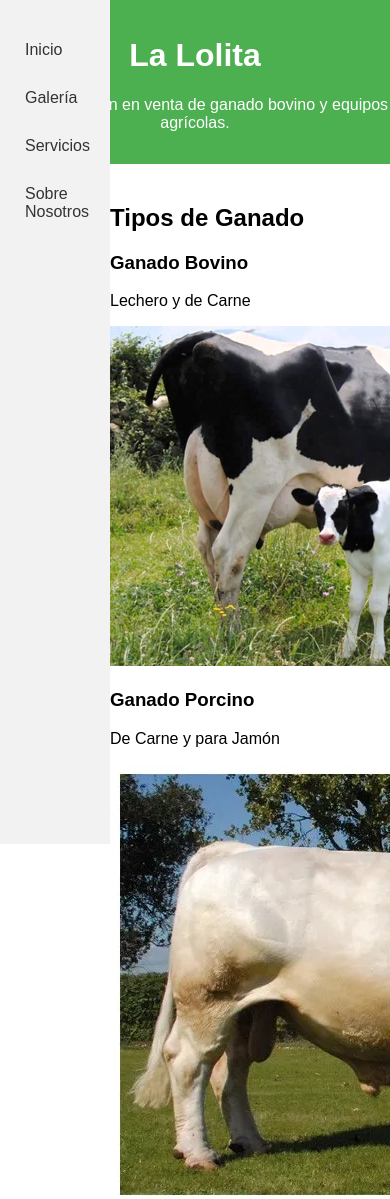
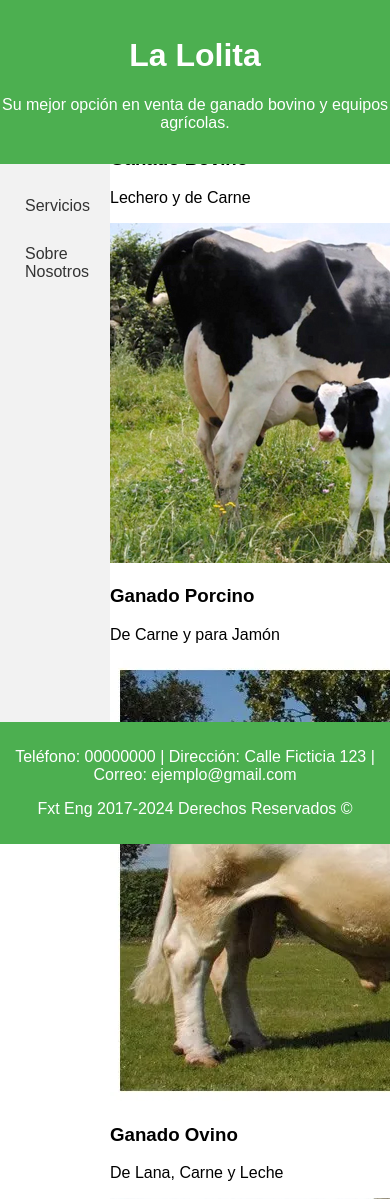
Before and after one commit to htunay2024/prueba03, a PHP site: page /galeria.html in a window 390 px wide; the page is wider, and only the part inside the window is pictured. Shown: the top 1199 px of that part. Run offline with PHP 8.4, Linux system fonts and the light colour scheme.

Commit message:
Update styles.css

```diff
--- a/styles.css
+++ b/styles.css
@@ -1,97 +1,64 @@
-/* Estilos del menú */
+/* Ajustar el menú para que no cubra el encabezado */
 nav {
     width: 200px; /* Ancho fijo del menú */
     background-color: #f2f2f2;
     padding: 15px;
     position: fixed; /* Fijar el menú a la izquierda */
-    top: 0;
-    left: -180px; /* Mover el menú fuera de la pantalla dejando una pestaña */
-    bottom: 0; /* Extender hasta la parte inferior de la página */
+    top: 60px; /* Ajusta este valor según la altura del encabezado */
+    left: 0;
+    bottom: 40px; /* Extender hasta la parte inferior del pie de página */
     overflow-y: auto; /* Añadir scroll si el contenido es largo */
-    transition: left 0.3s ease; /* Transición suave para mostrar/ocultar */
-}
-
-nav:hover {
-    left: 0; /* Mostrar el menú completo al pasar el mouse */
-}
-
-nav::after {
-    content: 'Menú'; /* Pestaña visible */
-    position: absolute;
-    top: 50%;
-    right: -50px; /* Posicionar la pestaña fuera del menú */
-    transform: translateY(-50%);
-    background-color: #4CAF50;
-    color: white;
-    padding: 10px;
-    cursor: pointer;
-    border-radius: 5px 0 0 5px;
-    font-weight: bold;
-    transition: right 0.3s ease;
-}
-
-nav:hover::after {
-    right: -180px; /* Ocultar la pestaña cuando el menú esté visible */
 }
 
 /* Ajustar el contenido principal para que no se superponga con el menú */
 main {
-    margin-left: 40px; /* Ajustar espacio para la pestaña del menú */
+    margin-left: 220px; /* Dejar espacio para el menú */
+    margin-top: 60px; /* Ajusta este valor según la altura del encabezado */
+    margin-bottom: 40px; /* Dejar espacio para el pie de página */
     padding: 20px;
-    transition: margin-left 0.3s ease;
 }
 
-nav:hover ~ main {
-    margin-left: 220px; /* Dejar espacio para el menú completo */
+/* Encabezado */
+header {
+    background-color: #4CAF50;
+    color: white;
+    text-align: center;
+    padding: 1em 0;
+    position: fixed; /* Fijar el encabezado en la parte superior */
+    width: 100%;
+    top: 0; /* Posicionar en la parte superior */
+    z-index: 1000; /* Asegurar que esté por encima del menú */
+}
+
+/* Pie de página */
+footer {
+    background-color: #4CAF50;
+    color: white;
+    text-align: center;
+    padding: 10px 0;
+    position: fixed; /* Fijar el pie de página */
+    bottom: 0; /* Posicionar en la parte inferior */
+    width: 100%;
+    z-index: 1000; /* Asegurar que esté por encima del contenido */
 }
 
 /* Hacer el menú más responsivo */
 @media (max-width: 600px) {
     nav {
         width: 100px; /* Reducir el tamaño del menú en pantallas más pequeñas */
-        left: -80px; /* Ajustar la posición de la pestaña */
-    }
-
-    nav:hover {
-        left: 0; /* Mostrar el menú completo al pasar el mouse */
-    }
-
-    nav::after {
-        right: -50px; /* Ajustar la posición de la pestaña */
-    }
-
-    nav:hover::after {
-        right: -100px; /* Ocultar la pestaña cuando el menú esté visible */
     }
 
     main {
-        margin-left: 20px; /* Ajustar el margen del contenido principal */
-    }
-
-    nav:hover ~ main {
-        margin-left: 120px; /* Ajustar margen para el menú completo */
+        margin-left: 120px; /* Ajustar el margen del contenido principal */
     }
 }
 
 @media (max-width: 480px) {
     nav {
         width: 80px; /* Menú más compacto en pantallas muy pequeñas */
-        left: -60px;
-    }
-
-    nav::after {
-        right: -40px;
-    }
-
-    nav:hover::after {
-        right: -80px;
     }
 
     main {
-        margin-left: 10px;
-    }
-
-    nav:hover ~ main {
         margin-left: 90px;
     }
 }
@@ -101,23 +68,6 @@
     font-family: Arial, sans-serif;
     margin: 0;
     padding: 0;
-}
-
-/* Encabezado */
-header {
-    background-color: #4CAF50;
-    color: white;
-    text-align: center;
-    padding: 1em 0;
-}
-
-/* Estilos del footer */
-footer {
-    clear: both;
-    background-color: #4CAF50;
-    color: white;
-    text-align: center;
-    padding: 10px 0;
 }
 
 /* Otros estilos ya presentes */
```
